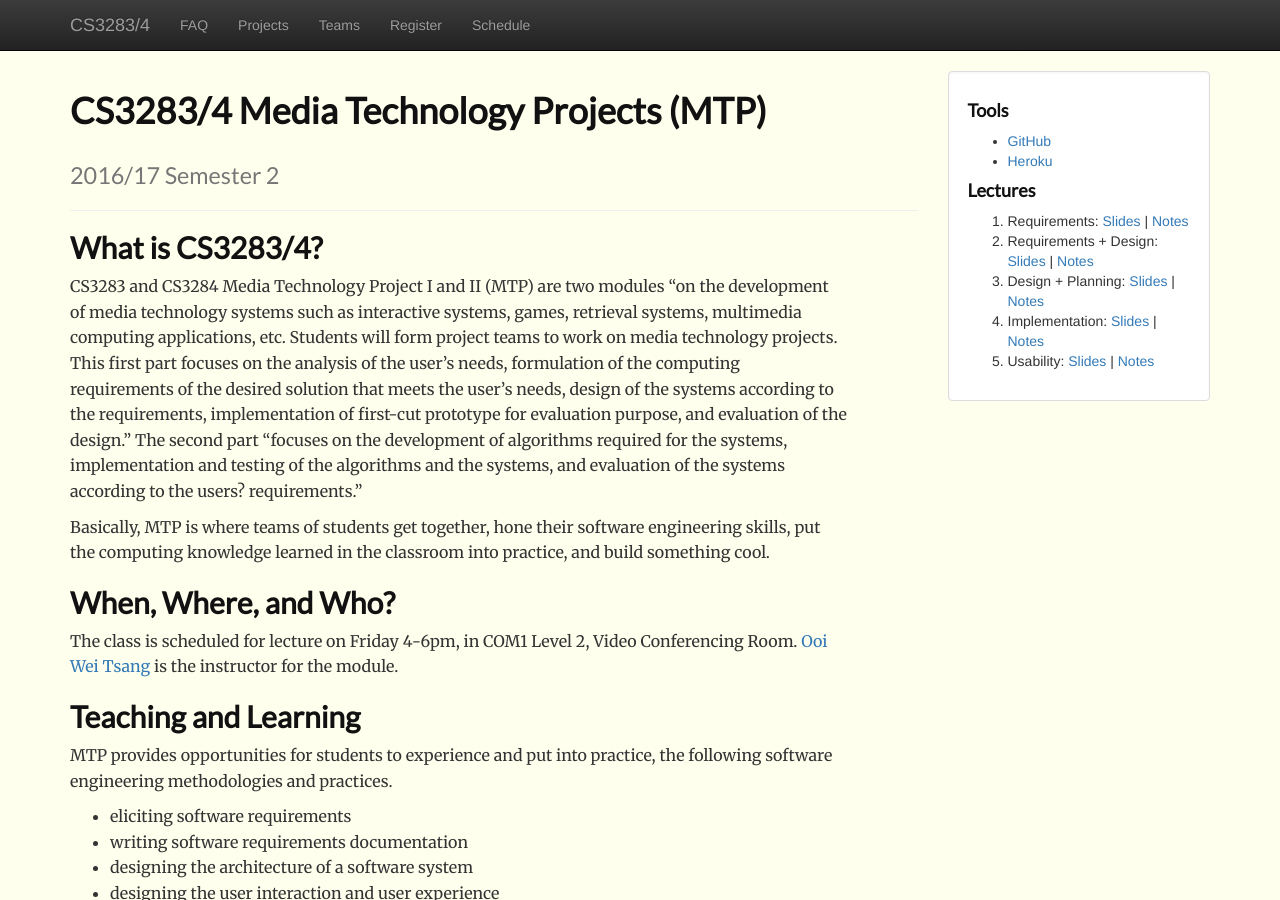
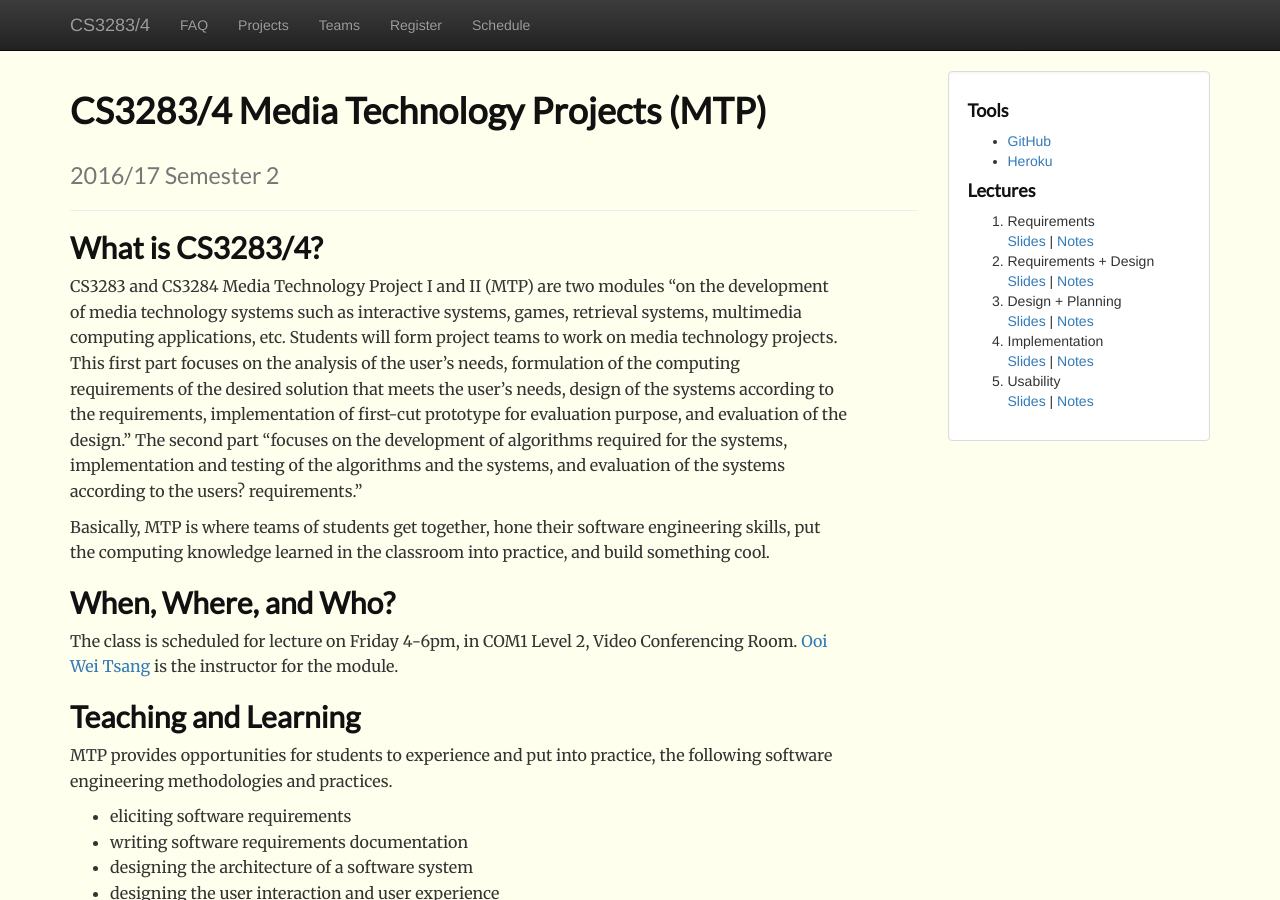
Before and after one commit to nus-mtp/1617, a Jekyll site: the page built from index.md, in a window 1280 px wide and 900 px high. Built offline with Jekyll 4.4.1, drawn with Linux system fonts in a browser that asks for light colours; nearby versions of some CDN libraries; our own code applies the rules of GitHub Pages for plain Markdown files.

```diff
--- a/_includes/sidebar.html
+++ b/_includes/sidebar.html
@@ -6,15 +6,15 @@
 </ul>
 <h4>Lectures</h4>
 <ol>
-<li>Requirements: <a href="http://www.comp.nus.edu.sg/~ooiwt/cs3283/lect1.pdf">Slides</a> |
+<li>Requirements<br> <a href="http://www.comp.nus.edu.sg/~ooiwt/cs3283/lect1.pdf">Slides</a> |
 <a href="n1-requirements.html">Notes</a>
-<li>Requirements + Design: <a href="http://www.comp.nus.edu.sg/~ooiwt/cs3283/lect2.pdf">Slides</a> |
+<li>Requirements + Design<br> <a href="http://www.comp.nus.edu.sg/~ooiwt/cs3283/lect2.pdf">Slides</a> |
 <a href="n2-requirements-design.html">Notes</a>
-<li>Design + Planning: <a href="http://www.comp.nus.edu.sg/~ooiwt/cs3283/lect3.pdf">Slides</a> |
+<li>Design + Planning<br> <a href="http://www.comp.nus.edu.sg/~ooiwt/cs3283/lect3.pdf">Slides</a> |
 <a href="n3-design-and-planning.html">Notes</a>
-<li>Implementation: <a href="http://www.comp.nus.edu.sg/~ooiwt/cs3283/lect4.pdf">Slides</a> |
+<li>Implementation<br> <a href="http://www.comp.nus.edu.sg/~ooiwt/cs3283/lect4.pdf">Slides</a> |
 <a href="n4-implementation.html">Notes</a>
-<li>Usability: <a href="http://www.comp.nus.edu.sg/~ooiwt/cs3283/lect5.pdf">Slides</a> |
+<li>Usability<br> <a href="http://www.comp.nus.edu.sg/~ooiwt/cs3283/lect5.pdf">Slides</a> |
 <a href="n5-usability.html">Notes</a>
 </ol>
 </div>
```
